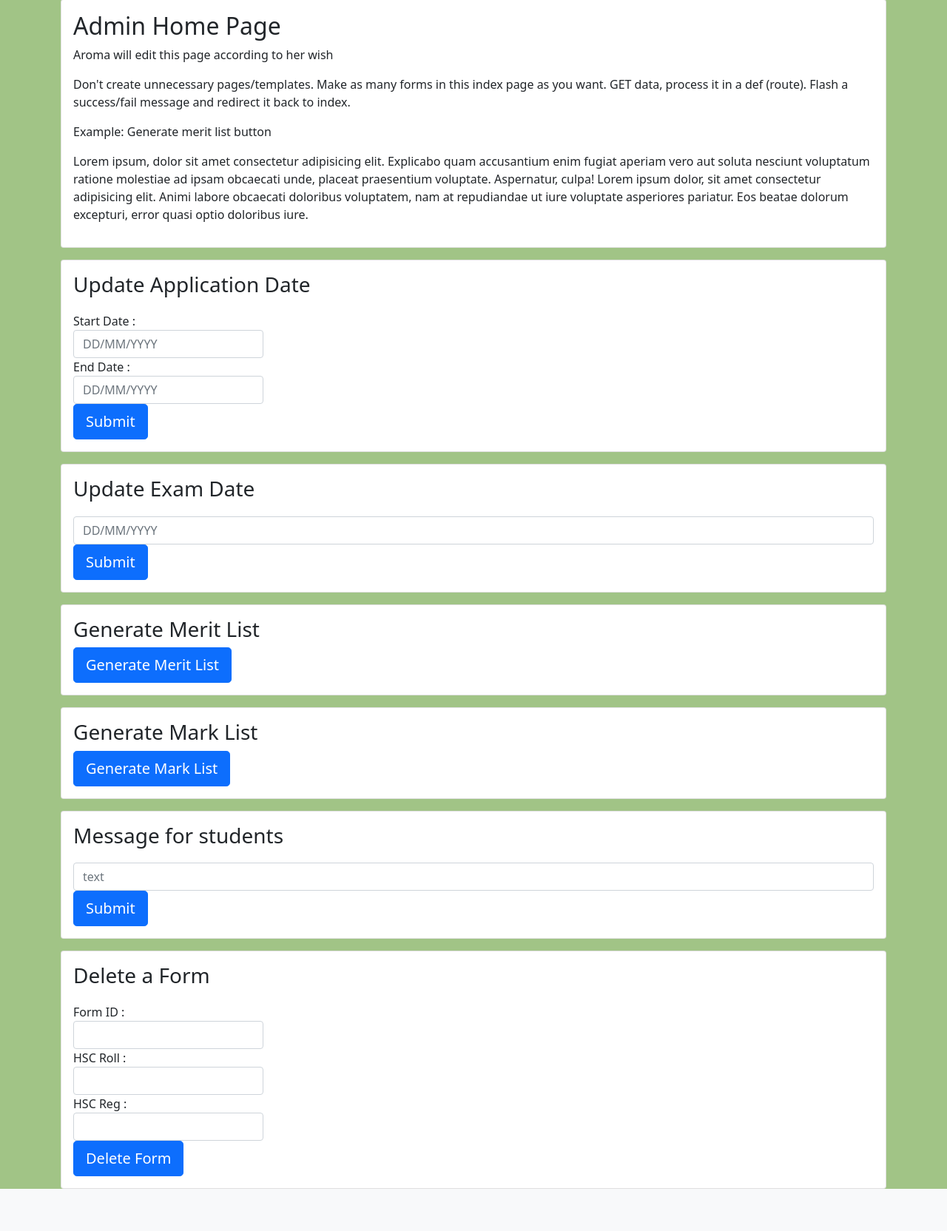
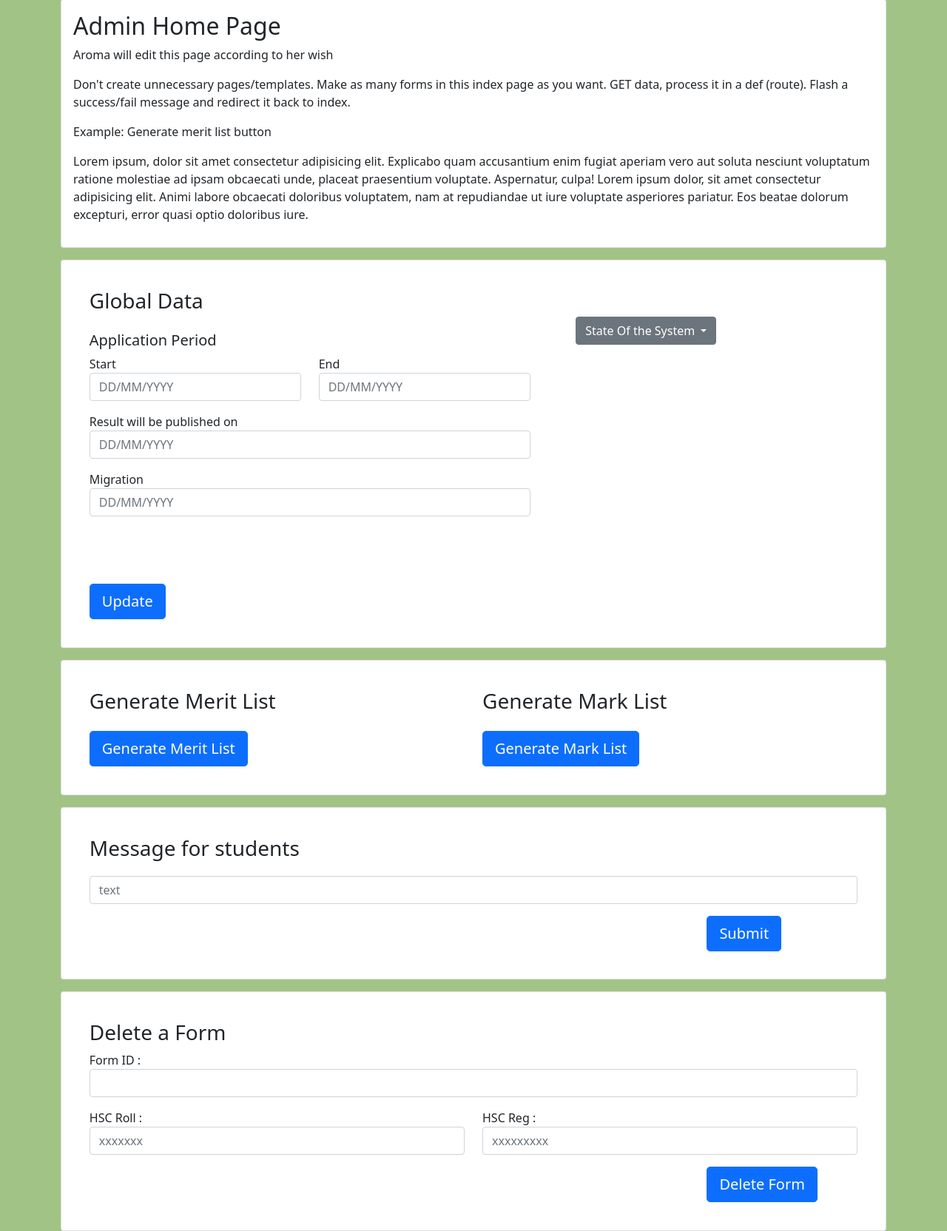
Before and after one commit to MahdeeMushfiqueKamal/Combined-Engineering-Admission-System, a Flask app: page / in a window 1280 px wide. Shown: the part 105-1769 px from the top of the page at 74% size. Before the commit the page ends 1712 px from the top, so only its background shows below. Run offline with Flask 2, Linux system fonts and the light colour scheme.

Commit message:
changed admin ui

```diff
--- a/app_admin.py
+++ b/app_admin.py
@@ -117,21 +117,32 @@ def generate_mark_list():
 
 
 
-@app.route('/admin/update_application_date')
-def update_application_date():
+#@app.route('/admin/update_application_date')
+#def update_application_date():
+#    connection = pool.acquire()
+#   cursor = connection.cursor()
+#    flash('Boo')
+#
+#   return redirect(url_for('index'))
+
+#@app.route('/admin/update_exam_date')
+#def update_exam_date():
+#    connection = pool.acquire()
+#    cursor = connection.cursor()
+#    flash('Boo')
+#
+#    return redirect(url_for('index'))
+
+
+
+@app.route('/admin/update_global_data_state')
+def update_global_data_state():
     connection = pool.acquire()
     cursor = connection.cursor()
     flash('Boo')
 
     return redirect(url_for('index'))
 
-@app.route('/admin/update_exam_date')
-def update_exam_date():
-    connection = pool.acquire()
-    cursor = connection.cursor()
-    flash('Boo')
-
-    return redirect(url_for('index'))
 
 
 
@@ -144,6 +155,13 @@ def update_msg():
     return redirect(url_for('index'))
 
 
+@app.route('/admin/delete_form')
+def delete_form():
+    connection = pool.acquire()
+    cursor = connection.cursor()
+    flash('Boo')
+
+    return redirect(url_for('index'))
 
 
 @app.errorhandler(404)
--- a/templates/admin_index.html
+++ b/templates/admin_index.html
@@ -2,7 +2,6 @@
 
 {% block body%}
 <div class="buffer" style="min-height: 3rem;"></div>
-
 <div class="card">
     <div class="card-body">
         {% if flash_msg %}
@@ -26,81 +25,106 @@
 
 <div class="buffer" style="min-height: 1rem;"></div>
 <div class="card">
-    <div class="card-body" >
-        <h3> Update Application Date </h3>
-        <div class="input-group" style="margin-top: 20px">
+    <div class="card-body" style="padding: 1cm;">
+        <div class="row">
+            <div class="col-md-7">
+                <h3> Global Data </h3>
+                <form>
+                    <div class="form-group">
+                        <div class="row">
+                            <div class="buffer" style="min-height: 1rem;"></div>
+                            <h5> Application Period </h5>
+                            <div class="col-md-6">
+                                <div class="form-group">
+                                    <label for="app-start-date">Start </label>
+                                    <input type="text" class="form-control" name="app-start-date" id="app-start-date" aria-describedby="basic-addon1" placeholder="DD/MM/YYYY">
+                                </div>
+                            </div>
+                            <div class="col-md-6">
+                                <div class="form-group">
+                                    <label for="app-end-date">End </label>
+                                    <input type="text" class="form-control" name="app-end-date" id="app-start-date" aria-describedby="basic-addon1" placeholder="DD/MM/YYYY">
+                                </div>
+                            </div>
+                        </div>
+                    </div>
 
-            <div>
-                <span class="input-group-addon" id="start-date">Start Date : </span>
-                <input
-                type="text"
-                class="form-control"
-                placeholder="DD/MM/YYYY"
-                id="applic-date"
-                aria-describedby="basic-addon1"
-                />
-                <span class="input-group-addon" id="end-date">End Date : </span>
-                <input
-                type="text"
-                class="form-control"
-                placeholder="DD/MM/YYYY"
-                aria-describedby="basic-addon1"
-                />
+                    <div class="buffer" style="min-height: 1rem;"></div>
+
+
+                    <div class="form-group">
+                        <label for="result-date">Result will be published on </label>
+                        <input type="text" class="form-control" name="result-date" id="result-date" aria-describedby="basic-addon1" placeholder="DD/MM/YYYY">
+                    </div>
+
+                    <div class="buffer" style="min-height: 1rem;"></div>
+
+
+                    <div class="form-group">
+                        <label for="mig-date"> Migration </label>
+                        <input type="text" class="form-control" name="mig-date" id="mig-date" aria-describedby="basic-addon1" placeholder="DD/MM/YYYY">
+                    </div>
+
+                </form>
+            </div>
+            <div class="col-md-5">
+                <div class="dropdown" style="padding: 1cm;">
+                    <button class="btn btn-secondary dropdown-toggle" name="state" type="button" id="state" data-toggle="dropdown" aria-haspopup="true" aria-expanded="false">
+                        State Of the System
+                    </button>
+                    <div class="dropdown-menu" aria-labelledby="dropdownMenuButton">
+                        <a class="dropdown-item" href="#">Registration Period</a>
+                        <a class="dropdown-item" href="#">Before Exam</a>
+                        <a class="dropdown-item" href="#">Exam Result</a>
+                        <a class="dropdown-item" href="#">Apply Period</a>
+                        <a class="dropdown-item" href="#">Admission Period</a>
+                        <a class="dropdown-item" href="#">Migration</a>
+
+                    </div>
+                </div>
             </div>
         </div>
-        <a href="{{url_for('update_application_date')}}">
-            <button type="button" class="btn btn-primary btn-lg"> Submit </button>
-        </a>
+    </div>
+    <div class="buffer" style="min-height: 1rem;"></div>
+
+    <a href="{{url_for('update_global_data_state')}}" style="padding: 1cm;">
+            <button type="button" class="btn btn-primary btn-lg float-right"> Update </button>
+    </a>
+
+</div>
+
+
+<div class="buffer" style="min-height: 1rem;"></div>
+<div class="card">
+    <div class="card-body"  style="padding: 1cm;">
+        <div class="row">
+            <div class="col-md-6">
+                <h3> Generate Merit List </h3>
+                <div class="buffer" style="min-height: 1rem;"></div>
+
+                <a href="{{url_for('generate_merit_list')}}">
+                    <button type="button" class="btn btn-primary btn-lg float-right"> Generate Merit List </button>
+                </a>
+
+            </div>
+            <div class="col-md-6">
+                <h3> Generate Mark List </h3>
+
+                <div class="buffer" style="min-height: 1rem;"></div>
+                <a href="{{url_for('generate_mark_list')}}">
+                    <button  type="button" class="btn btn-primary btn-lg float-right"> Generate Mark List </button>
+                </a>
+            </div>
+
+        </div>
+
     </div>
 </div>
 
 
 <div class="buffer" style="min-height: 1rem;"></div>
 <div class="card">
-    <div class="card-body" >
-        <h3> Update Exam Date </h3>
-        <div class="input-group" style="margin-top: 20px">
-            <input
-                type="text"
-                class="form-control"
-                placeholder="DD/MM/YYYY"
-                id="exam-date"
-                aria-describedby="basic-addon2"
-            />
-            </div>
-        <a href="{{url_for('update_exam_date')}}">
-            <button type="button" class="btn btn-primary btn-lg"> Submit </button>
-        </a>
-    </div>
-</div>
-
-
-<div class="buffer" style="min-height: 1rem;"></div>
-<div class="card">
-    <div class="card-body" >
-        <h3> Generate Merit List </h3>
-        <a href="{{url_for('generate_merit_list')}}">
-            <button type="button" class="btn btn-primary btn-lg"> Generate Merit List </button>
-        </a>
-    </div>
-</div>
-
-
-<div class="buffer" style="min-height: 1rem;"></div>
-<div class="card">
-    <div class="card-body" >
-        <h3> Generate Mark List </h3>
-        <a href="{{url_for('generate_mark_list')}}">
-            <button type="button" class="btn btn-primary btn-lg"> Generate Mark List </button>
-        </a>
-    </div>
-</div>
-
-
-
-<div class="buffer" style="min-height: 1rem;"></div>
-<div class="card">
-    <div class="card-body" >
+    <div class="card-body"  style="padding: 1cm;">
         <h3> Message for students </h3>
         <div class="input-group" style="margin-top: 20px">
         <input
@@ -111,44 +135,61 @@
             aria-describedby="basic-addon1"
         />
         </div>
-        <a href="{{url_for('update_msg')}}">
-            <button type="button" class="btn btn-primary btn-lg"> Submit </button>
-        </a>
+        <div class="buffer" style="min-height: 1rem;"></div>
+        <div class="row">
+            <div class="col-md-9">
+
+            </div>
+            <div class="col-md-3">
+                <a href="{{url_for('update_msg')}}"  style="padding: 1cm;">
+                    <button type="button" class="btn btn-primary btn-lg float-right"> Submit </button>
+                </a>
+            </div>
+
+        </div>
+
     </div>
 </div>
 
 
 <div class="buffer" style="min-height: 1rem;"></div>
 <div class="card">
-    <div class="card-body" >
+    <div class="card-body"  style="padding: 1cm;">
         <h3> Delete a Form </h3>
-        <div class="input-group" style="margin-top: 20px">
+        <form>
+            <div class="form-group">
+                <label for="formGroupExampleInput">Form ID : </label>
+                <input type="text" class="form-control" id="delete_id">
+            </div>
 
-            <div>
-                <span class="input-group-addon" id="form-id">Form ID : </span>
-                <input
-                type="text"
-                class="form-control"
-                id="delete_id"
-                aria-describedby="basic-addon1"
-                />
-                <span class="input-group-addon" id="form-roll">HSC Roll : </span>
-                <input
-                type="text"
-                class="form-control"
-                aria-describedby="basic-addon1"
-                />
-                <span class="input-group-addon" id="form-reg">HSC Reg : </span>
-                <input
-                type="text"
-                class="form-control"
-                aria-describedby="basic-addon1"
-                />
+            <div class="buffer" style="min-height: 1rem;"></div>
+            <div class="form-group">
+                <div class="row" >
+                    <div class="col-md-6">
+                        <label for="form-roll"> HSC Roll : </label>
+                        <input type="text" class="form-control" name="form-roll" id="form-roll" aria-describedby="basic-addon1" placeholder="xxxxxxx">
+                    </div>
+                    <div class="col-md-6">
+                        <label for="form-reg"> HSC Reg : </label>
+                        <input type="text" class="form-control" name="form-reg" id="form-reg" aria-describedby="basic-addon1" placeholder="xxxxxxxxx">
+                    </div>
+                </div>
             </div>
+            <div class="buffer" style="min-height: 1rem;"></div>
+            <div class="row">
+                <div class="col-md-9">
+
+                </div>
+                <div class="col-md-3">
+                    <a href="{{url_for('delete_form')}}"  style="padding: 1cm;">
+                        <button type="button" class="btn btn-primary btn-lg float-right"> Delete Form </button>
+                    </a>
+                </div>
+
             </div>
-        <a href="{{url_for('generate_merit_list')}}">
-            <button type="button" class="btn btn-primary btn-lg"> Delete Form </button>
-        </a>
+
+        </form>
+
     </div>
 </div>
 
```
